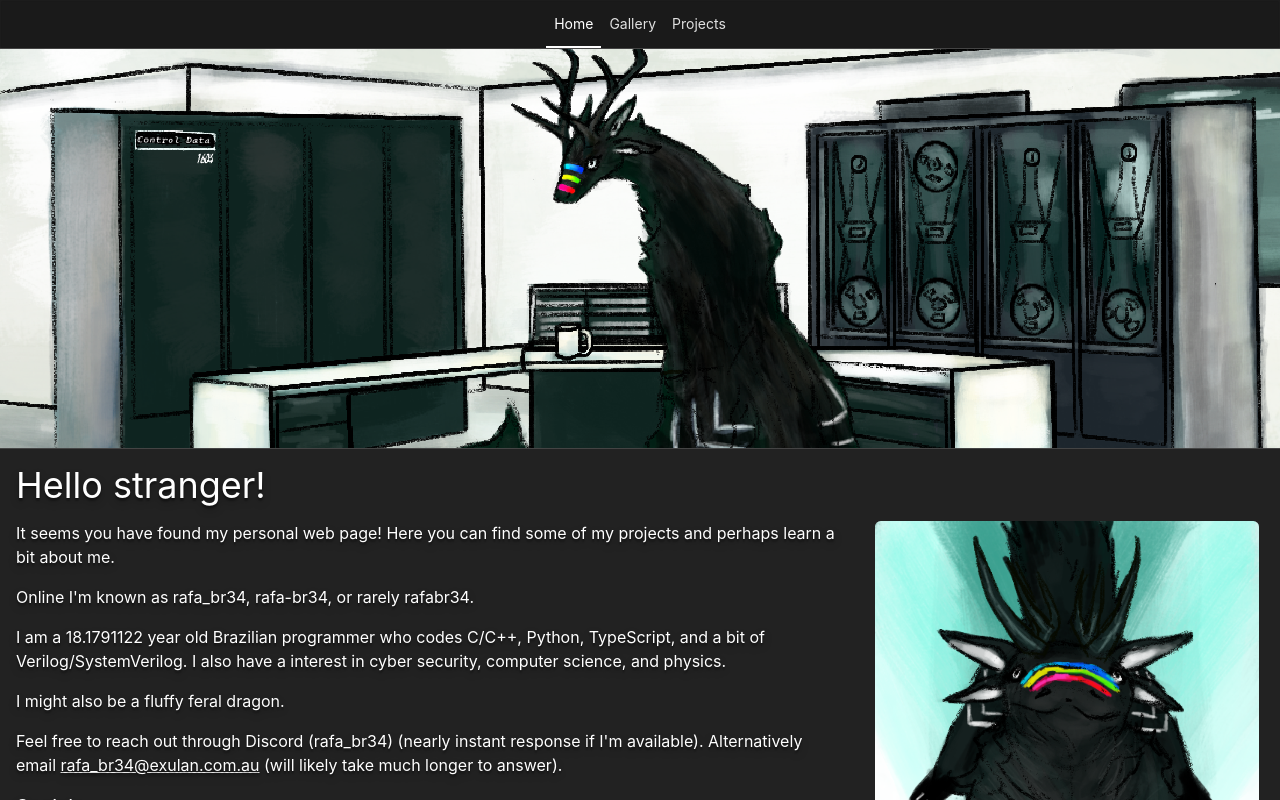
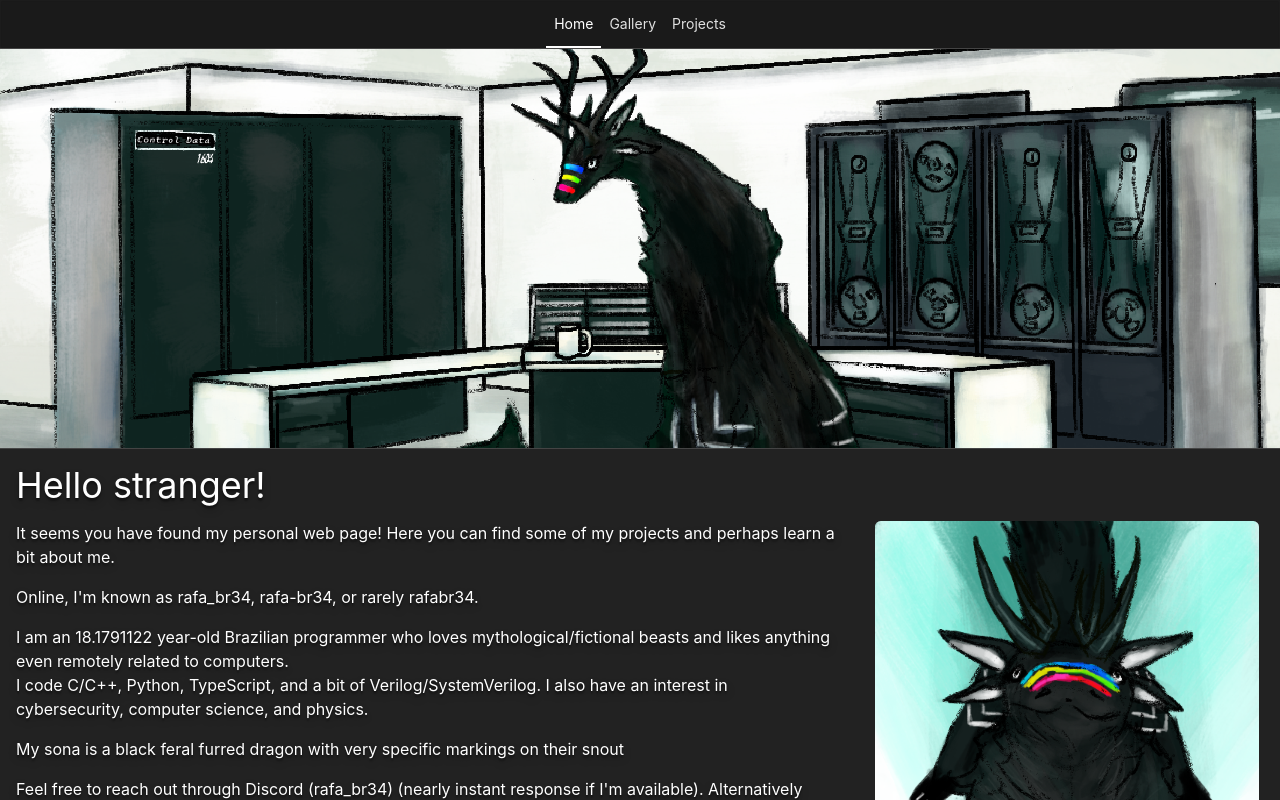
Before and after one commit to rafa-br34/rafa-br34.dev, a React app: page / in a window 1280 px wide. Built offline with nearby package versions, Linux system fonts and the light colour scheme; no server answers.

Commit message:
Better home page

```diff
--- a/src/components/ParticleBackground.tsx
+++ b/src/components/ParticleBackground.tsx
@@ -2,6 +2,7 @@ import { useEffect, useRef } from "react"
 import { type ComputeKernelInterface, ComputeKernelLoader } from "../background_compute"
 import { cn } from "../lib/utils"
 
+// @todo This entire file is a mess, revisit later.
 let navigating = false
 let navigatingTimeout = 0
 
@@ -17,7 +18,7 @@ function setNavigating() {
 }
 
 // We monkey patch this because that on chromium browsers the background animation sucks up too much time
-// Thus the routes don't change until the user interacts
+// Thus React doesn't re-flow until the user interacts (scrolls up/down)
 {
 	const { pushState, replaceState } = globalThis.history
 
@@ -268,7 +269,9 @@ export function ParticleBackground(
 					return
 				}
 
-				if (navigating && frameSkip++ % 4 === 0) { // 1/4 frames
+				// @todo Find a better way than this
+				// Skip 1/4 frames when navigating (Check the monkey patch at the start of the file)
+				if (navigating && frameSkip++ % 4 === 0) {
 					animationId = requestAnimationFrame(updateFrame)
 					return
 				}
--- a/src/pages/Home.tsx
+++ b/src/pages/Home.tsx
@@ -81,19 +81,17 @@ export function Home() {
 							<p>
 								It seems you have found my personal web page! Here you can find some of my projects and perhaps learn a bit about me.
 							</p>
-							<p>Online I&apos;m known as rafa_br34, rafa-br34, or rarely rafabr34.</p>
+							<p>Online, I'm known as rafa_br34, rafa-br34, or rarely rafabr34.</p>
 							<p>
-								I am a {yearsSinceBirth.toFixed(7)}{" "}
-								year old Brazilian programmer who codes C/C++, Python, TypeScript, and a bit of Verilog/SystemVerilog. I also have a interest in cyber security,
-								computer science, and physics.
+								I am an {yearsSinceBirth.toFixed(7)}{" "}
+								year-old Brazilian programmer who loves mythological/fictional beasts and likes anything even remotely related to computers.
+								<br />
+								I code C/C++, Python, TypeScript, and a bit of Verilog/SystemVerilog. I also have an interest in cybersecurity, computer science, and physics.
 							</p>
-							<p>I might also be a fluffy feral dragon.</p>
+							<p>My sona is a black feral furred dragon with very specific markings on their snout</p>
 							<p>
-								Feel free to reach out through Discord (rafa_br34) (nearly instant response if I&apos;m available). Alternatively email{" "}
-								<a href="mailto:rafa_br34@exulan.com.au" className="underline">
-									rafa_br34@exulan.com.au
-								</a>{" "}
-								(will likely take much longer to answer).
+								Feel free to reach out through Discord (rafa_br34) (nearly instant response if I'm available). Alternatively email{" "}
+								<a href="mailto:rafa_br34@exulan.com.au" className="underline">rafa_br34@exulan.com.au</a> (will likely take much longer to answer).
 							</p>
 
 							<h2 className="text-left text-xl">Socials</h2>
```
